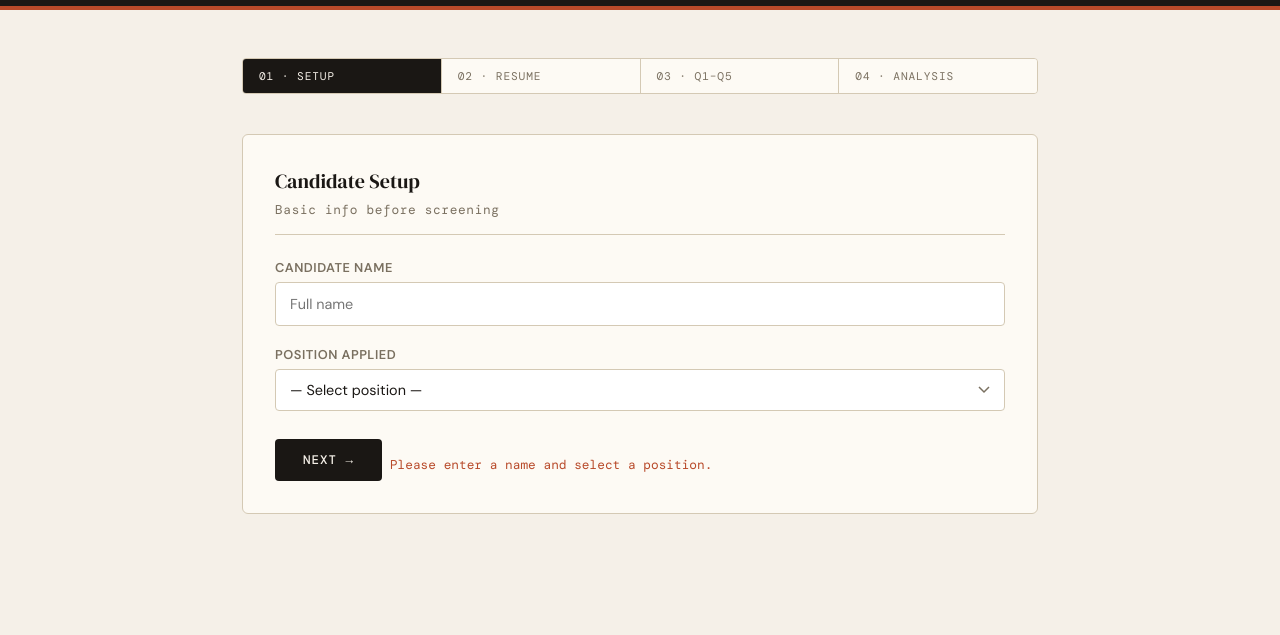
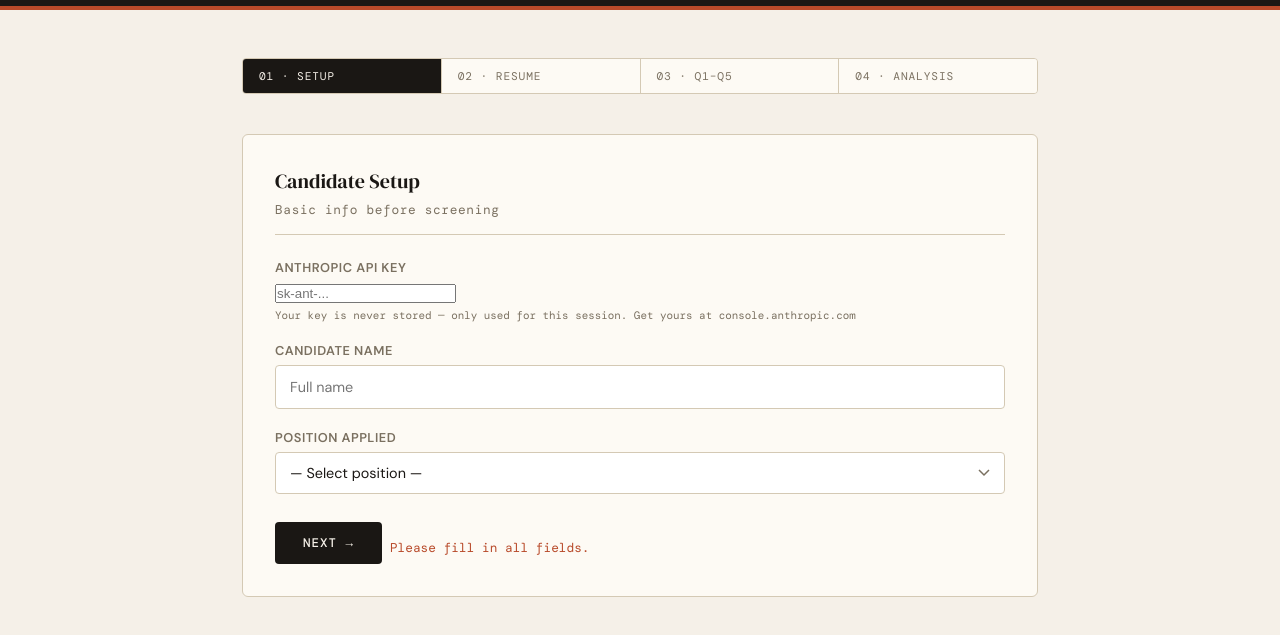
Before and after one commit to jcccatalina-sketch/JCC-Hiring-Screener, a plain HTML site: page index.html in a window 1280 px wide. Both pictures are taken after a click on the button "NEXT →". Shown: the part 83-718 px from the top of the page. Drawn offline with nearby package versions, Linux system fonts and the light colour scheme.

Commit message:
Add files via upload

```diff
--- a/index.html
+++ b/index.html
@@ -613,6 +613,10 @@
     <div class="card-title">Candidate Setup</div>
     <div class="card-sub">Basic info before screening</div>
 
+    <label>Anthropic API Key</label>
+    <input type="password" id="apiKey" placeholder="sk-ant-..." autocomplete="off">
+    <div style="font-family:'DM Mono',monospace;font-size:0.68rem;color:var(--muted);margin-top:5px;">Your key is never stored — only used for this session. Get yours at console.anthropic.com</div>
+
     <label>Candidate Name</label>
     <input type="text" id="candidateName" placeholder="Full name">
 
@@ -626,7 +630,7 @@
 
     <div class="btn-row">
       <button class="btn btn-primary" onclick="goStep2()">Next →</button>
-      <div class="error-msg" id="err1">Please enter a name and select a position.</div>
+      <div class="error-msg" id="err1">Please fill in all fields.</div>
     </div>
   </div>
 
@@ -871,9 +875,10 @@
   }
 
   function goStep2() {
+    const apiKey = document.getElementById('apiKey').value.trim();
     const name = document.getElementById('candidateName').value.trim();
     const pos = document.getElementById('position').value;
-    if (!name || !pos) {
+    if (!apiKey || !name || !pos) {
       document.getElementById('err1').classList.add('visible');
       return;
     }
@@ -919,6 +924,7 @@
     const resume = getResumeText();
     const q4 = document.getElementById('q4').value.trim();
     const q5 = document.getElementById('q5').value.trim();
+    const apiKey = document.getElementById('apiKey').value.trim();
 
     document.getElementById('analyzeBtn').disabled = true;
     document.getElementById('loading').classList.add('visible');
@@ -973,6 +979,8 @@ Return ONLY the JSON. No markdown, no preamble.`;
         method: "POST",
         headers: {
           "Content-Type": "application/json",
+          "x-api-key": apiKey,
+          "anthropic-version": "2023-06-01",
           "anthropic-dangerous-direct-browser-access": "true"
         },
         body: JSON.stringify({
@@ -1079,6 +1087,7 @@ Return ONLY the JSON. No markdown, no preamble.`;
   }
 
   function resetAll() {
+    document.getElementById('apiKey').value = '';
     document.getElementById('candidateName').value = '';
     document.getElementById('position').value = '';
     document.getElementById('resumeText').value = '';
```
